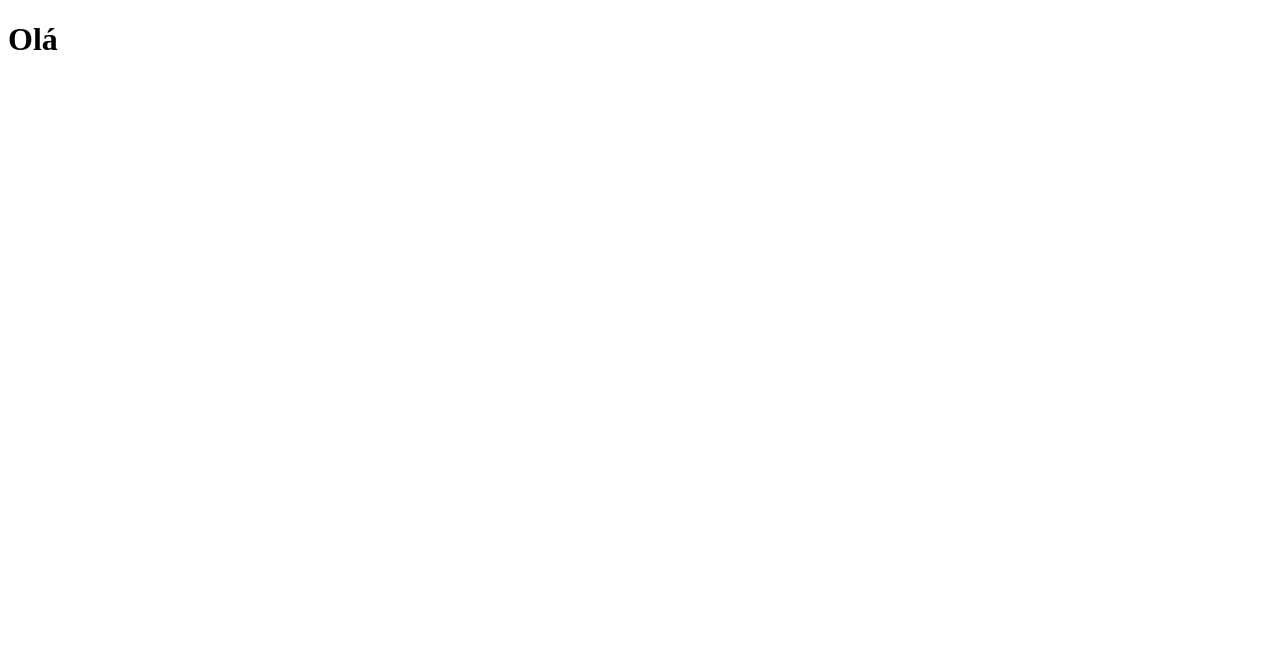
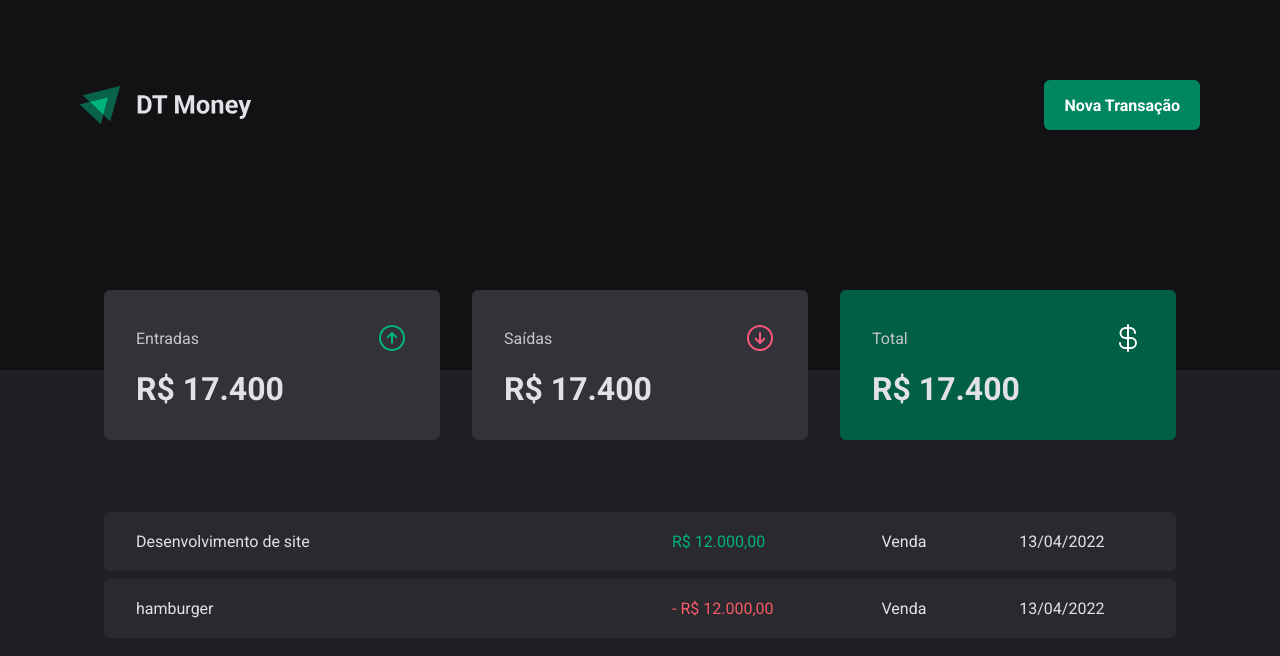
Before and after one commit to JuanCarllos13/DtMoney-2.0, a React (Vite) app: page / in a window 1280 px wide. Shown: the top 656 px of the page. Built offline with nearby package versions, Linux system fonts and the light colour scheme.

Commit message:
finish screen

```diff
--- a/index.html
+++ b/index.html
@@ -2,9 +2,15 @@
 <html lang="en">
   <head>
     <meta charset="UTF-8" />
+    <link rel="preconnect" href="https://fonts.googleapis.com" />
+    <link rel="preconnect" href="https://fonts.gstatic.com" crossorigin />
     <link rel="icon" type="image/svg+xml" href="/vite.svg" />
     <meta name="viewport" content="width=device-width, initial-scale=1.0" />
-    <title>Vite + React + TS</title>
+    <link
+      href="https://fonts.googleapis.com/css2?family=Roboto:wght@400;700&display=swap"
+      rel="stylesheet"
+    />
+    <title>DtMoney</title>
   </head>
   <body>
     <div id="root"></div>
--- a/package.json
+++ b/package.json
@@ -10,6 +10,7 @@
   },
   "dependencies": {
     "@types/styled-components": "^5.1.26",
+    "phosphor-react": "^1.4.1",
     "react": "^18.2.0",
     "react-dom": "^18.2.0",
     "styled-components": "^5.3.6"
--- a/src/App.tsx
+++ b/src/App.tsx
@@ -1,7 +1,13 @@
+import { ThemeProvider } from "styled-components";
+import { Transaction } from "./pages/Transaction";
+import { GlobalStyle } from "./styles/global";
+import { defaultTheme } from "./styles/theme/default";
+
 export function App() {
   return (
-    <div>
-      <h1>Olá</h1>
-    </div>
+    <ThemeProvider theme={defaultTheme}>
+      <GlobalStyle/>
+        <Transaction/>
+    </ThemeProvider>
   );
 }
--- /dev/null
+++ b/src/components/Header/index.tsx
@@ -0,0 +1,15 @@
+import { ContainerHeader, HeaderContent, NewTransactionButton } from "./styles";
+
+import LogoImg from '../../assets/logo.svg'
+
+export function Header(){
+  return (
+    <ContainerHeader>
+      <HeaderContent>
+
+        <img src={LogoImg} alt=""/>
+      <NewTransactionButton>Nova  Transação</NewTransactionButton>
+      </HeaderContent>
+    </ContainerHeader>
+  )
+}
--- /dev/null
+++ b/src/components/Header/styles.ts
@@ -0,0 +1,39 @@
+import styled from "styled-components";
+
+export const ContainerHeader = styled.header`
+  background: ${props => props.theme["gray-900"]};
+  padding: 2.5rem 0 07.5rem;
+
+`
+
+export const HeaderContent = styled.header`
+  width: 100%;
+  max-width: 1120px;
+  margin: 0 auto;
+  padding: 0 1.5rem;
+
+  display: flex;
+  justify-content: space-between;
+  align-items: center;
+  background: ${props => props.theme["gray-900"]};
+  padding: 2.5rem 0 07.5rem;
+
+`
+
+export const NewTransactionButton = styled.button`
+  height: 50px;
+  border: 0;
+  background: ${props => props.theme["green-500"]};
+  color: ${props => props.theme.white};
+  font-weight: bold;
+  padding: 0 1.25rem;
+  border-radius: 6px;
+  cursor: pointer;
+
+
+
+  &:hover{
+    background: ${props => props.theme["green-700"]};
+    transition: background-color 0.2s;
+  }
+`
--- /dev/null
+++ b/src/components/Summary/index.tsx
@@ -0,0 +1,35 @@
+import { ContainerSummary, SummaryCard } from "./styles";
+import { ArrowCircleUp, ArrowCircleDown, CurrencyDollar } from "phosphor-react";
+
+export function Summary() {
+  return (
+    <ContainerSummary>
+      <SummaryCard>
+        <header>
+          <span>Entradas</span>
+          <ArrowCircleUp size={32} color="#00b37e" />
+        </header>
+
+        <strong>R$ 17.400</strong>
+      </SummaryCard>
+
+      <SummaryCard>
+        <header>
+          <span>Saídas</span>
+          <ArrowCircleDown size={32} color="#f75a78" />
+        </header>
+
+        <strong>R$ 17.400</strong>
+      </SummaryCard>
+
+      <SummaryCard variant="green">
+        <header>
+          <span>Total</span>
+          <CurrencyDollar size={32} color="#fff" />
+        </header>
+
+        <strong>R$ 17.400</strong>
+      </SummaryCard>
+    </ContainerSummary>
+  );
+}
--- /dev/null
+++ b/src/components/Summary/styles.ts
@@ -0,0 +1,41 @@
+import styled, { css } from "styled-components";
+
+export const ContainerSummary = styled.section`
+  width: 100%;
+  max-width: 1120px;
+  margin: 0 auto;
+  padding: 0 1.5rem;
+  display: grid;
+  grid-template-columns: repeat(3, 1fr);
+  gap: 2rem;
+  margin-top: -5rem;
+
+`
+
+interface SummaryCardProps {
+  variant?: 'green'
+}
+
+export const SummaryCard = styled.div<SummaryCardProps>`
+  background-color: ${props => props.theme["gray-600"]};
+  border-radius: 6px;
+  padding: 2rem;
+
+  header {
+    display: flex;
+    justify-content: space-between;
+    align-items: center;
+    color: ${props => props.theme["gray-300"]};
+
+  }
+
+  strong {
+    display: block;
+    margin-top: 1rem;
+    font-size: 2rem;
+  }
+
+  ${props => props.variant === 'green' && css`
+    background-color: ${props.theme["green-700"]};
+  `}
+`
--- /dev/null
+++ b/src/pages/Transaction/index.tsx
@@ -0,0 +1,39 @@
+import { Header } from "../../components/Header";
+import { Summary } from "../../components/Summary";
+import {
+  PriceHighLight,
+  TransactionsContainer,
+  TransactionsTable,
+} from "./styles";
+
+export function Transaction() {
+  return (
+    <div>
+      <Header />
+      <Summary />
+
+      <TransactionsContainer>
+        <TransactionsTable>
+          <tbody>
+            <tr>
+              <td width="50%">Desenvolvimento de site</td>
+              <td>
+                <PriceHighLight variant="income">R$ 12.000,00</PriceHighLight>
+              </td>
+              <td>Venda</td>
+              <td>13/04/2022</td>
+            </tr>
+            <tr>
+              <td width="50%">hamburger</td>
+              <td>
+                <PriceHighLight variant="outcome">-  R$ 12.000,00</PriceHighLight>
+              </td>
+              <td>Venda</td>
+              <td>13/04/2022</td>
+            </tr>
+          </tbody>
+        </TransactionsTable>
+      </TransactionsContainer>
+    </div>
+  );
+}
--- /dev/null
+++ b/src/pages/Transaction/styles.ts
@@ -0,0 +1,39 @@
+import styled from "styled-components";
+
+export const TransactionsContainer = styled.main`
+  width: 100%;
+  max-width: 1120px;
+  margin: 4rem auto 0;
+  padding: 0 1.5rem;
+`;
+
+export const TransactionsTable = styled.table`
+  width: 100%;
+  border-collapse: separate;
+  border-spacing: 0 0.5rem;
+  /* margin-top: 1.5rem; */
+  td {
+    padding: 1.25rem 2rem;
+    background-color: ${(props) => props.theme["gray-700"]};
+
+    &:first-child {
+      border-top-left-radius: 6px;
+      border-bottom-left-radius: 6px;
+    }
+
+    &:last-child {
+      border-top-right-radius: 6px;
+      border-bottom-right-radius: 6px;
+    }
+  }
+`;
+interface PriceHighLightProps {
+  variant: "income" | "outcome";
+}
+
+export const PriceHighLight = styled.span<PriceHighLightProps>`
+  color: ${(props) =>
+    props.variant === "income"
+      ? props.theme["green-300"]
+      : props.theme["red-300"]};
+`;
--- /dev/null
+++ b/src/styles/global.ts
@@ -0,0 +1,29 @@
+import { createGlobalStyle } from "styled-components";
+
+export const GlobalStyle = createGlobalStyle`
+
+  *{
+    margin: 0;
+    padding: 0;
+    box-sizing: border-box;
+
+  }
+
+
+  :focus {
+      outline: 0;
+      box-shadow: 0 0 0 2px ${(props) => props.theme["green-500"]};
+  }
+
+  body {
+    background-color: ${props => props.theme["gray-800"]};
+    color:  ${props => props.theme["gray-100"]};
+    -webkit-font-smoothing: antialiased;
+  }
+
+  body, input, textarea, button {
+    font: 400 1rem Roboto, sans-serif
+  }
+
+
+`;
--- /dev/null
+++ b/src/styles/theme/default.ts
@@ -0,0 +1,20 @@
+export const defaultTheme = {
+  white: '#fff',
+
+  'gray-100': '#E1E1E6',
+  'gray-300': '#C4C4CC',
+  'gray-400': '#8D8D99',
+  'gray-500': '#7C7C8A',
+  'gray-600': '#323238',
+  'gray-700': '#29292E',
+  'gray-800': '#202024',
+  'gray-900': '#121214',
+
+  'green-300': '#00B37E',
+  'green-500': '#00875F',
+  'green-700': '#015F43',
+
+  'red-300': '#F75A68',
+  'red-500': '#AB222E',
+  'red-700': '#7A1921',
+} as const
```
Also changed, not shown: src/@types/styled.d.ts (added, +8 -0 lines), src/assets/logo.svg (added), 1 other file (tests, documents, lock files or other folders).
